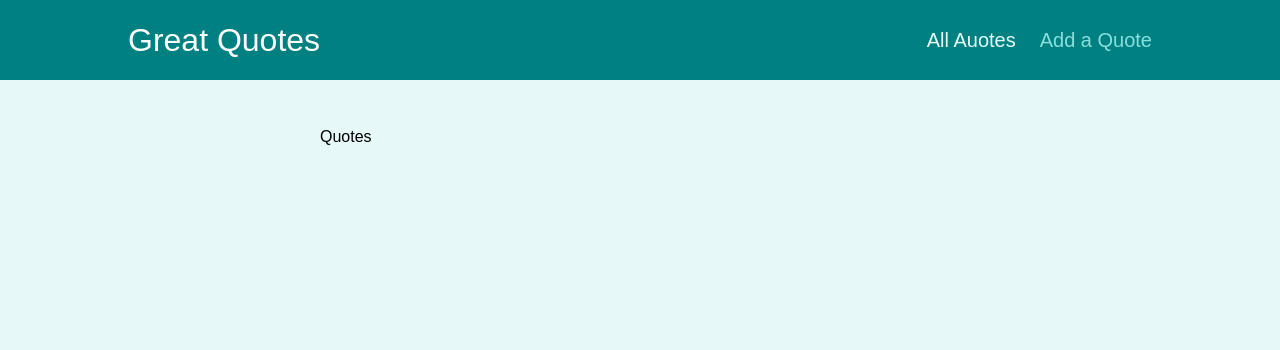
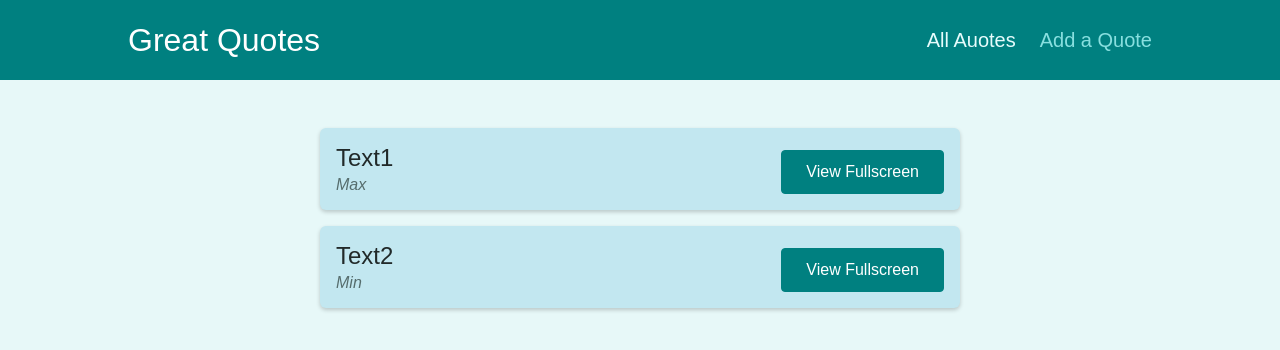
Before and after one commit to ollabu3/practice_next.js, a React (Create React App) app in the folder 20.react_spa_page/: page /quotes in a window 1280 px wide. Shown: the top 350 px of the page. Built offline with nearby package versions, Linux system fonts and the light colour scheme.

Commit message:
dummy data 출력

```diff
--- a/20.react_spa_page/src/components/quotes/QuoteItem.js
+++ b/20.react_spa_page/src/components/quotes/QuoteItem.js
@@ -1,4 +1,5 @@
-import classes from './QuoteItem.module.css';
+import classes from "./QuoteItem.module.css";
+import { Link } from "react-router-dom";
 
 const QuoteItem = (props) => {
   return (
@@ -9,9 +10,9 @@
         </blockquote>
         <figcaption>{props.author}</figcaption>
       </figure>
-      <a className='btn'>
+      <Link to={`/quotes/${props.id}`} className="btn">
         View Fullscreen
-      </a>
+      </Link>
     </li>
   );
 };
--- a/20.react_spa_page/src/pages/NewQuotes.js
+++ b/20.react_spa_page/src/pages/NewQuotes.js
@@ -1,7 +1,12 @@
 import React from "react";
+import QuoteForm from "../components/quotes/QuoteForm";
 
 const NewQuotes = () => {
-  return <div>NewQuotes</div>;
+  const addQuoteHandler = (quoteData) => {
+    console.log(quoteData);
+  };
+
+  return <QuoteForm onAddQuote={addQuoteHandler} />;
 };
 
 export default NewQuotes;
--- a/20.react_spa_page/src/pages/QuoteDetail.js
+++ b/20.react_spa_page/src/pages/QuoteDetail.js
@@ -1,12 +1,21 @@
 import { Route, useParams } from "react-router-dom";
 import React, { Fragment } from "react";
 import Comments from "../components/comments/Comments";
+import HighlightedQuote from "../components/quotes/HighlightedQuote";
 
 const QuoteDetail = () => {
   const params = useParams(); // route params 가져오기
+  console.log({ params });
+  const quote = DummyData.find((quote) => quote.id === params.quotesId);
+  console.log({ quote });
+
+  if (!quote) {
+    // 없을 경우
+    return <p>No Quote found!</p>;
+  }
   return (
     <Fragment>
-      <h1>QuoteDetail</h1>
+      <HighlightedQuote text={quote.text} author={quote.author} />
       <Route path={`/quotes/${params.quotesId}/comments`}>
         <Comments />
       </Route>
@@ -15,3 +24,8 @@
 };
 
 export default QuoteDetail;
+
+const DummyData = [
+  { id: "q1", author: "Max", text: "Text1" },
+  { id: "q2", author: "Min", text: "Text2" },
+];
--- a/20.react_spa_page/src/pages/Quotes.js
+++ b/20.react_spa_page/src/pages/Quotes.js
@@ -1,7 +1,12 @@
 import React from "react";
-
+import QuoteList from "../components/quotes/QuoteList";
 const Quotes = () => {
-  return <div>Quotes</div>;
+  return <QuoteList quotes={DummyData} />;
 };
 
 export default Quotes;
+
+const DummyData = [
+  { id: "q1", author: "Max", text: "Text1" },
+  { id: "q2", author: "Min", text: "Text2" },
+];
```
Also changed, not shown: 20.react_spa_page/src/components/quotes/QuoteForm.js (+9 -9 lines).
